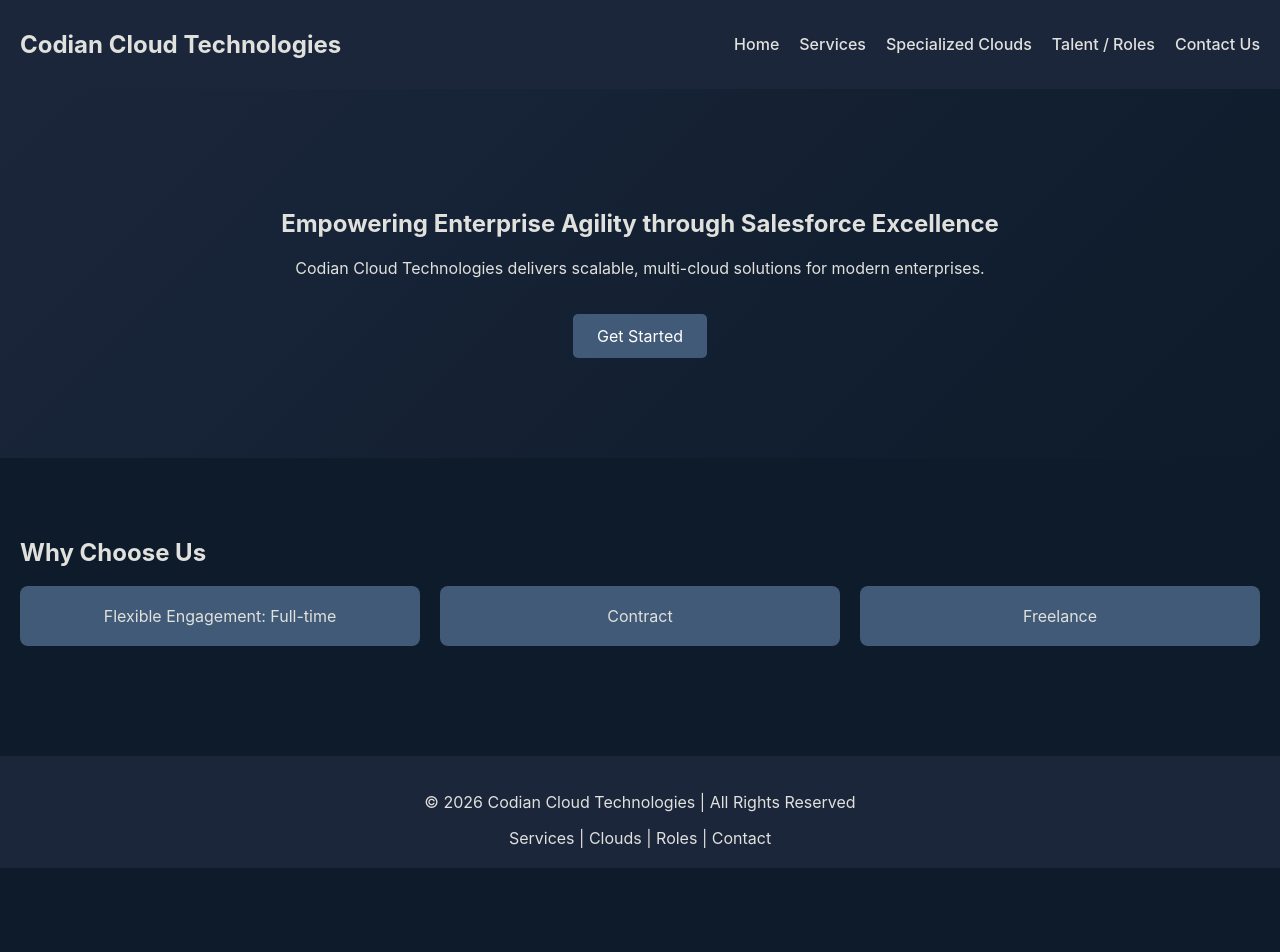
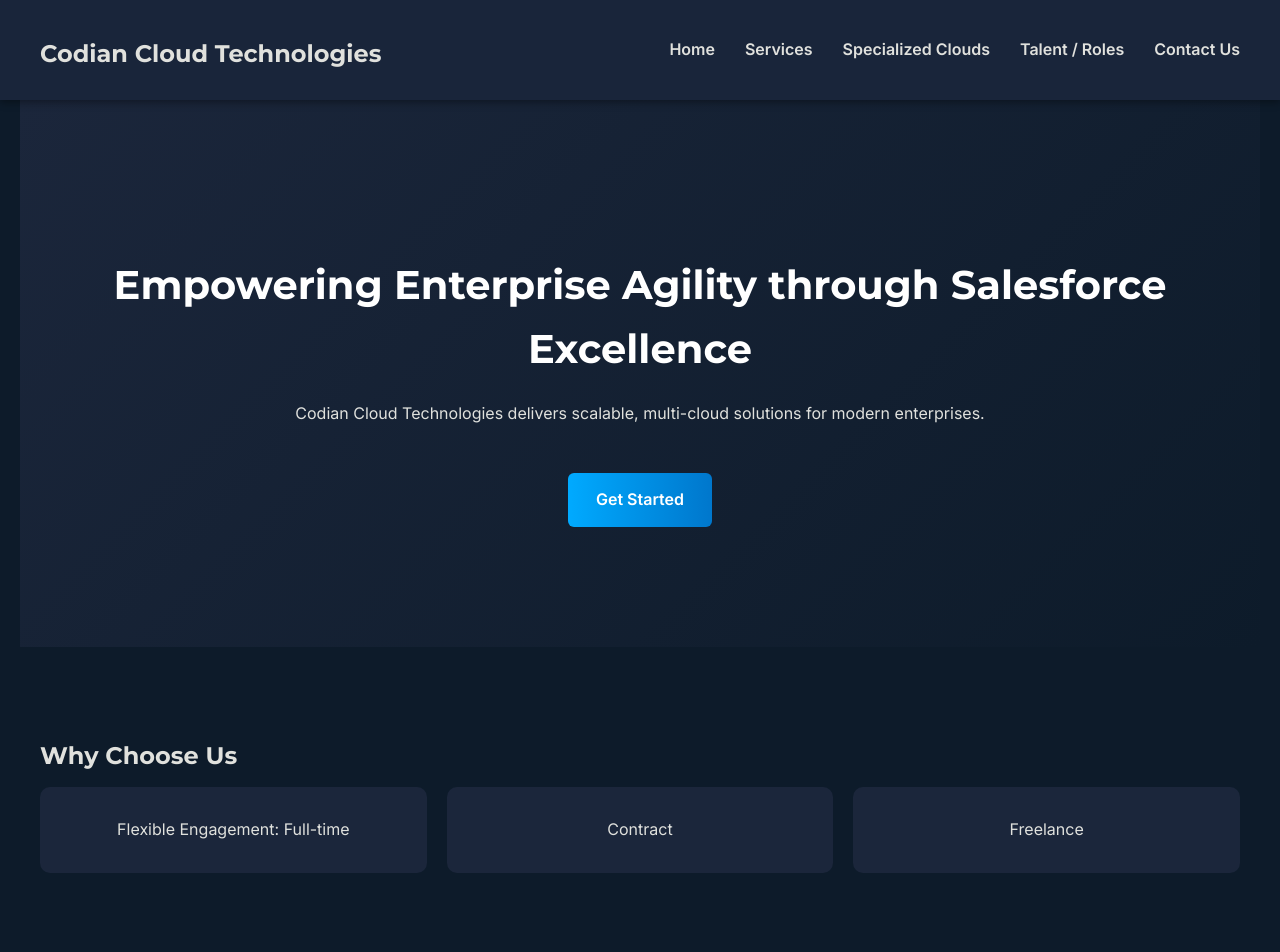
Before and after one commit to Mangeshr94/codiancloudtech.com, a plain HTML site: page index.html in a window 1280 px wide. Shown: the top 952 px of the page. Before the commit the page ends 868 px from the top, so only its background shows below. Drawn offline with Linux system fonts and the light colour scheme.

Commit message:
Update index.html

```diff
--- a/index.html
+++ b/index.html
@@ -4,18 +4,29 @@
   <meta charset="UTF-8">
   <meta name="viewport" content="width=device-width, initial-scale=1.0">
   <title>Codian Cloud Technologies</title>
+  <link href="https://fonts.googleapis.com/css2?family=Inter:wght@400;600&family=Montserrat:wght@500;700&display=swap" rel="stylesheet">
   <style>
     body {
       margin: 0;
       font-family: 'Inter', sans-serif;
-      background-color: #0d1b2a;
+      background: #0d1b2a;
       color: #e0e1dd;
+      line-height: 1.6;
     }
+    h1, h2, h3 {
+      font-family: 'Montserrat', sans-serif;
+      margin-bottom: 0.5em;
+    }
+    a { cursor: pointer; }
+
     header {
       position: sticky;
       top: 0;
-      background: #1b263b;
-      padding: 10px 20px;
+      background: rgba(27,38,59,0.95);
+      backdrop-filter: blur(6px);
+      padding: 15px 40px;
+      z-index: 1000;
+      box-shadow: 0 2px 8px rgba(0,0,0,0.4);
     }
     .navbar {
       display: flex;
@@ -25,30 +36,43 @@
     .nav-links {
       list-style: none;
       display: flex;
-      gap: 20px;
+      gap: 30px;
     }
     .nav-links a {
       color: #e0e1dd;
       text-decoration: none;
-      font-weight: 500;
-      cursor: pointer;
+      font-weight: 600;
+      transition: color 0.3s;
     }
-    section {
-      padding: 60px 20px;
-    }
+    .nav-links a:hover { color: #00aaff; }
+
     .hero {
       text-align: center;
-      padding: 100px 20px;
+      padding: 120px 20px;
       background: linear-gradient(135deg, #1b263b, #0d1b2a);
+      animation: fadeIn 1.2s ease-in;
+    }
+    .hero h1 {
+      font-size: 2.5rem;
+      color: #fff;
     }
     .cta {
       display: inline-block;
-      margin-top: 20px;
-      padding: 12px 24px;
-      background: #415a77;
+      margin-top: 30px;
+      padding: 14px 28px;
+      background: linear-gradient(90deg, #00aaff, #0077cc);
       color: #fff;
       text-decoration: none;
-      border-radius: 5px;
+      border-radius: 6px;
+      font-weight: 600;
+      transition: transform 0.3s;
+    }
+    .cta:hover { transform: scale(1.05); }
+
+    section {
+      padding: 70px 40px;
+      max-width: 1200px;
+      margin: auto;
     }
     .cards, .grid, .directory {
       display: flex;
@@ -57,39 +81,66 @@
       flex-wrap: wrap;
     }
     .card, .grid-item, .role-card {
-      background: #415a77;
-      padding: 20px;
-      border-radius: 8px;
+      background: #1b263b;
+      padding: 30px;
+      border-radius: 10px;
       flex: 1;
-      min-width: 200px;
+      min-width: 220px;
       text-align: center;
+      transition: transform 0.3s, box-shadow 0.3s;
     }
+    .card:hover, .grid-item:hover, .role-card:hover {
+      transform: translateY(-5px);
+      box-shadow: 0 8px 20px rgba(0,0,0,0.4);
+    }
+
+    .lead-form {
+      display: flex;
+      flex-direction: column;
+      gap: 15px;
+      max-width: 500px;
+      margin: auto;
+    }
+    .lead-form input, .lead-form textarea {
+      padding: 12px;
+      border-radius: 6px;
+      border: none;
+      font-size: 1rem;
+    }
+    .lead-form button {
+      background: linear-gradient(90deg, #00aaff, #0077cc);
+      color: #fff;
+      padding: 14px;
+      border: none;
+      border-radius: 6px;
+      font-weight: 600;
+      cursor: pointer;
+      transition: background 0.3s;
+    }
+    .lead-form button:hover {
+      background: linear-gradient(90deg, #0077cc, #005fa3);
+    }
+
     footer {
       background: #1b263b;
       text-align: center;
-      padding: 20px;
-      margin-top: 50px;
+      padding: 25px;
+      margin-top: 60px;
+      font-size: 0.9rem;
     }
-    .lead-form {
-      display: flex;
-      flex-direction: column;
-      gap: 10px;
-      max-width: 400px;
-      margin: auto;
+    .footer-links a {
+      color: #e0e1dd;
+      margin: 0 10px;
+      text-decoration: none;
+      transition: color 0.3s;
     }
-    .lead-form input, .lead-form textarea {
-      padding: 10px;
-      border-radius: 5px;
-      border: none;
+    .footer-links a:hover { color: #00aaff; }
+
+    @keyframes fadeIn {
+      from { opacity: 0; transform: translateY(20px); }
+      to { opacity: 1; transform: translateY(0); }
     }
-    .lead-form button {
-      background: #415a77;
-      color: #fff;
-      padding: 12px;
-      border: none;
-      border-radius: 5px;
-      cursor: pointer;
-    }
+
     .hidden { display: none; }
   </style>
 </head>
@@ -177,21 +228,3 @@
       <a onclick="showPage('contact')">Contact</a>
     </div>
   </footer>
-
-  <script>
-    function showPage(pageId) {
-      document.querySelectorAll("section").forEach(sec => sec.classList.add("hidden"));
-      if(pageId === "home") {
-        document.getElementById("home").classList.remove("hidden");
-        document.getElementById("home-why").classList.remove("hidden");
-      } else {
-        document.getElementById(pageId).classList.remove("hidden");
-      }
-    }
-    document.querySelector(".lead-form")?.addEventListener("submit", e => {
-      e.preventDefault();
-      alert("Thank you! A consultant will reach out soon.");
-    });
-  </script>
-</body>
-</html>
```
